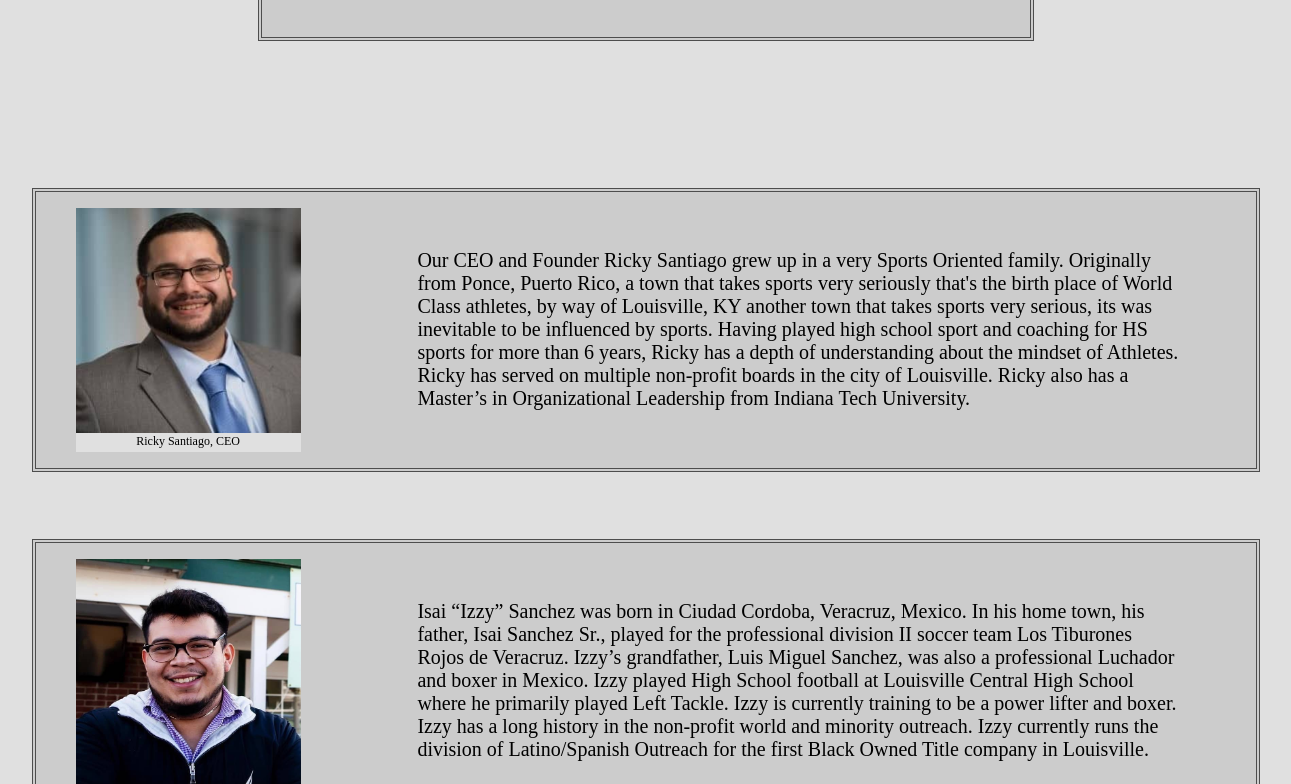
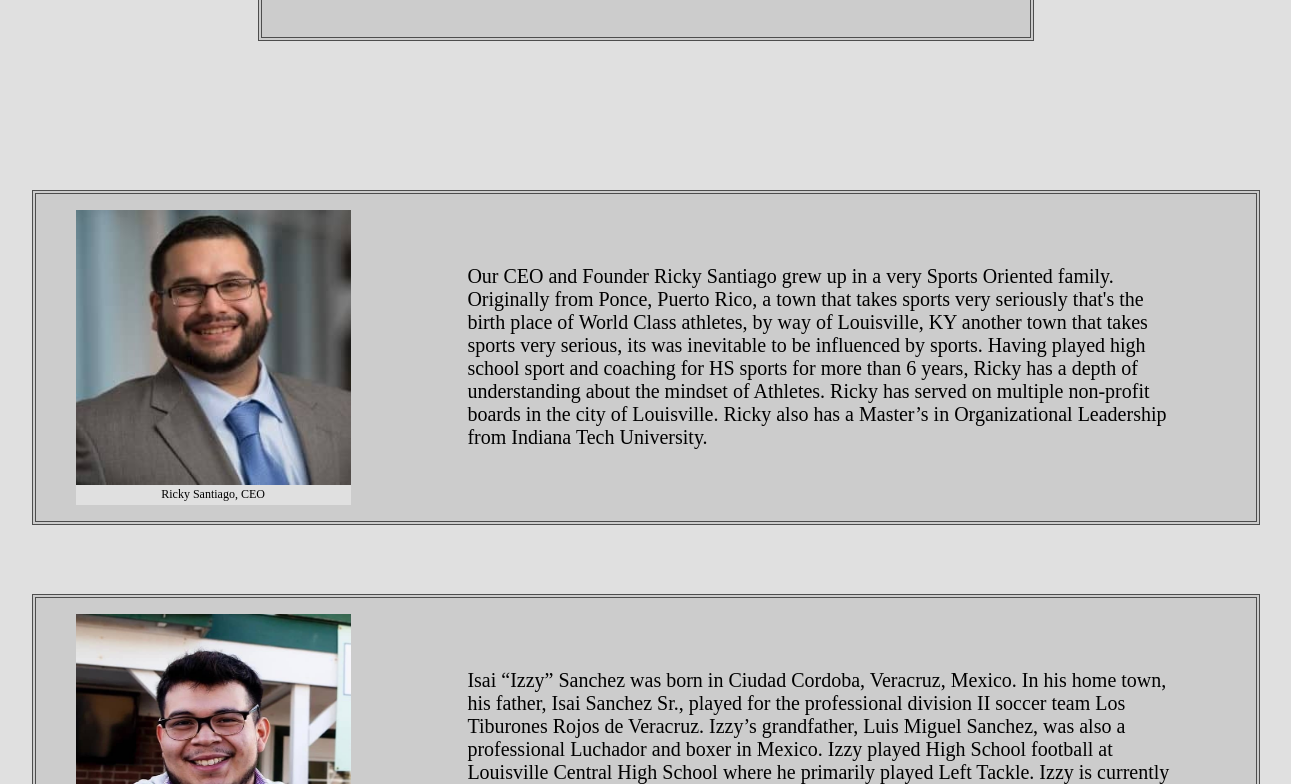
Before and after one commit to hamzafoy/impact-athletes-lou, a React (Create React App) app: page / in a window 1536 px wide. Shown: the part 1180-1964 px from the top of the page, without its empty margins (122-1413 px from the left). Built offline with nearby package versions, Linux system fonts and the light colour scheme; a web font is replaced by a local one.

Commit message:
adjusting staff images.

```diff
--- a/src/AboutUs/AboutUs.css
+++ b/src/AboutUs/AboutUs.css
@@ -38,7 +38,7 @@
     display: flex;
     flex-direction: column;
     justify-content: space-evenly;
-    min-height: 220vh;
+    min-height: 230vh;
     width: 100%;
     margin: 7.5vh 0 7.5vh;
 }
@@ -59,8 +59,8 @@
 
 
 .staff-card__img {
-    height: 200px;
-    width: 200px;
+    height: 250px;
+    width: 250px;
 }
 
 
@@ -133,8 +133,8 @@
 
 
     .staff-card__img {
-        height: 225px;
-        width: 225px;
+        height: 275px;
+        width: 275px;
     }
 
 
@@ -187,7 +187,7 @@
         display: flex;
         flex-direction: column;
         justify-content: space-evenly;
-        min-height: 140vh;
+        min-height: 160vh;
         margin: 10vh 0 10vh;
     }
 
@@ -207,8 +207,8 @@
 
 
     .staff-card__img {
-        height: 225px;
-        width: 225px;
+        height: 275px;
+        width: 275px;
     }
 
 
@@ -262,7 +262,7 @@
         display: flex;
         flex-direction: column;
         justify-content: space-evenly;
-        min-height: 125vh;
+        min-height: 135vh;
         margin: 10vh 0 10vh;
     }
 
@@ -282,8 +282,8 @@
 
 
     .staff-card__img {
-        height: 225px;
-        width: 225px;
+        height: 275px;
+        width: 275px;
     }
 
 
```
